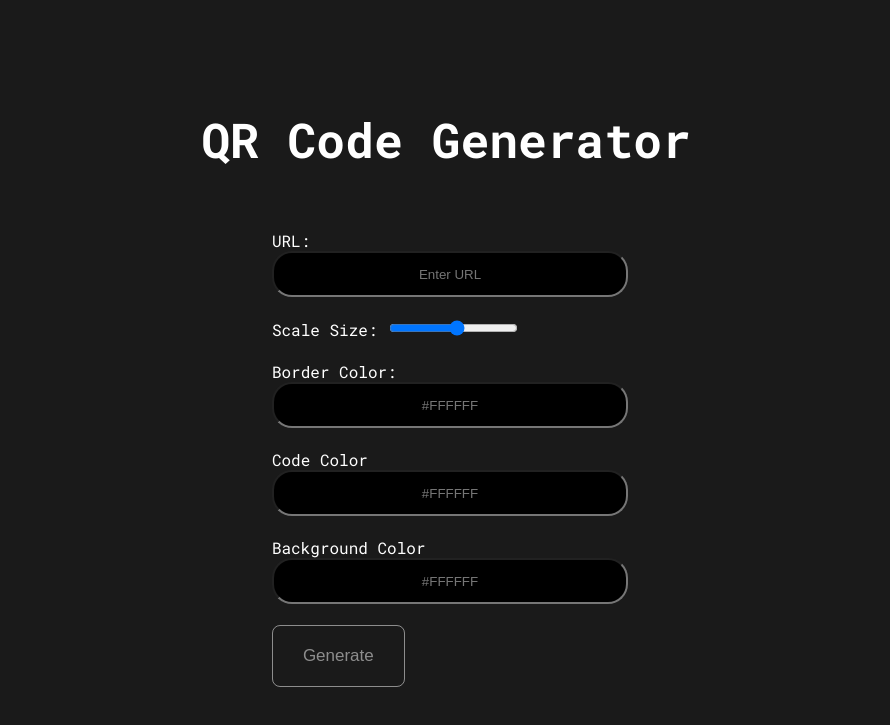
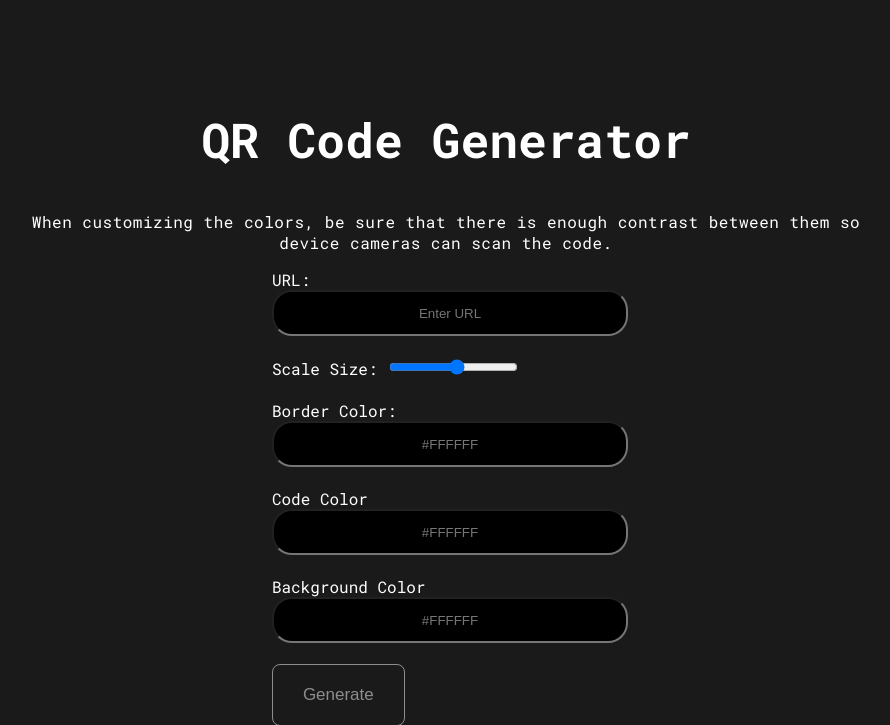
Before and after one commit to eglenn-dev/qr-code-generator, a Flask app: page /qr in a window 1280 px wide. Shown: the top 725 px of the page, without its empty margins (194-1084 px from the left). Run offline with Flask 2, Linux system fonts and the light colour scheme.

Commit message:
Added message to qr.html

```diff
--- a/templates/qr.html
+++ b/templates/qr.html
@@ -12,6 +12,7 @@
 <body>
     <section id="center">
         <h1>QR Code Generator</h1>
+        <p>When customizing the colors, be sure that there is enough contrast between them so device cameras can scan the code.</p>
     </section>
     <section id="settings-form">
         <form action="/qr-img" method="post">
```
